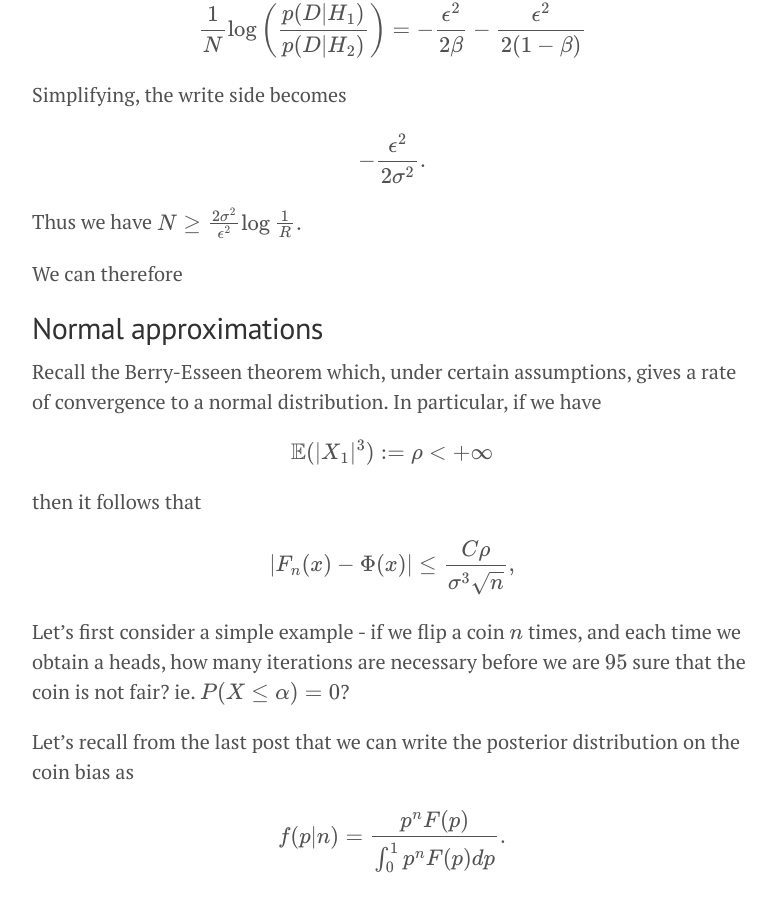
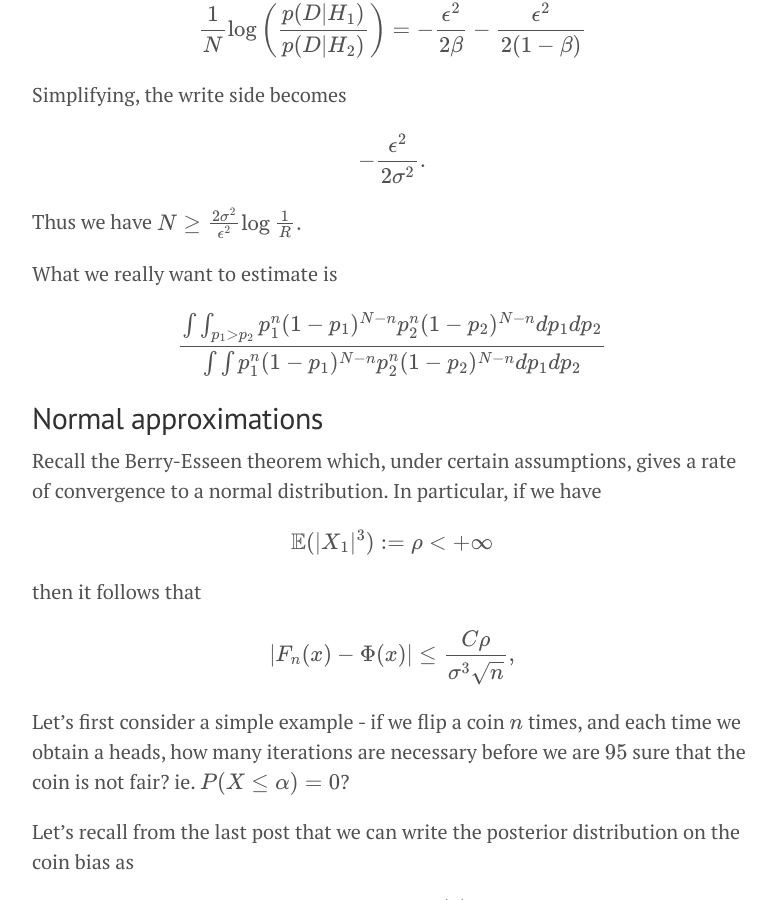
Before and after one commit to doriang102/doriang102.github.io, a Jekyll site: the page built from _posts/2017-06-10-hypothesis-testing-part-2-in-progress.md, in a window 1280 px wide and 900 px high, scrolled down 6327 px. Shown: the whole window, without its empty margins (248-1024 px from the left). Built offline with Jekyll 4.4.1, drawn with Linux system fonts in a browser that asks for light colours; our own code applies the rules of GitHub Pages for plain Markdown files; formulas are drawn with MathJax 3.

Commit message:
Update 2017-06-10-hypothesis-testing-part-2-in-progress.md

```diff
--- a/_posts/2017-06-10-hypothesis-testing-part-2-in-progress.md
+++ b/_posts/2017-06-10-hypothesis-testing-part-2-in-progress.md
@@ -187,7 +187,9 @@ Thus we have
 $$ N \geq \frac{2\sigma^2}{\epsilon^2} \log \frac{1}{R}.$$
 
 
-We can therefore
+What we really want to estimate is
+
+$$ \frac{\int\int_{p_1 > p_2} p_1^n (1-p_1)^{N-n} p_2^n (1-p_2)^{N-n} dp_1dp_2}{\int \int p_1^n (1-p_1)^{N-n} p_2^n (1-p_2)^{N-n} dp_1dp_2}$$
 
 ## Normal approximations
 
```
